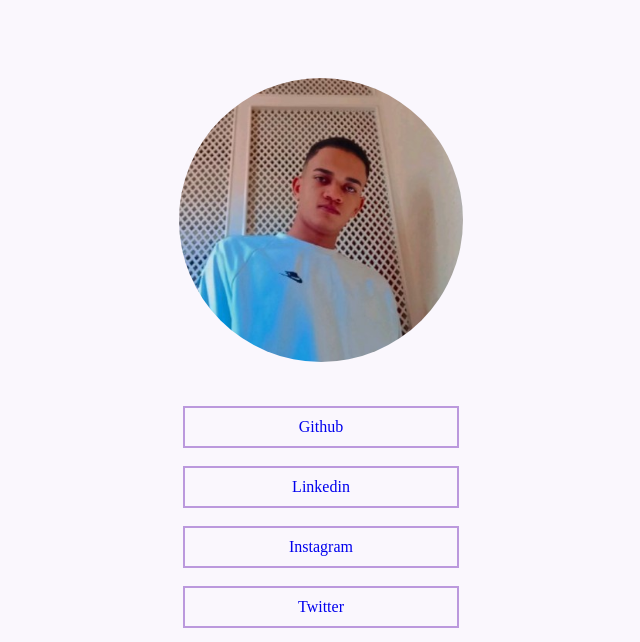
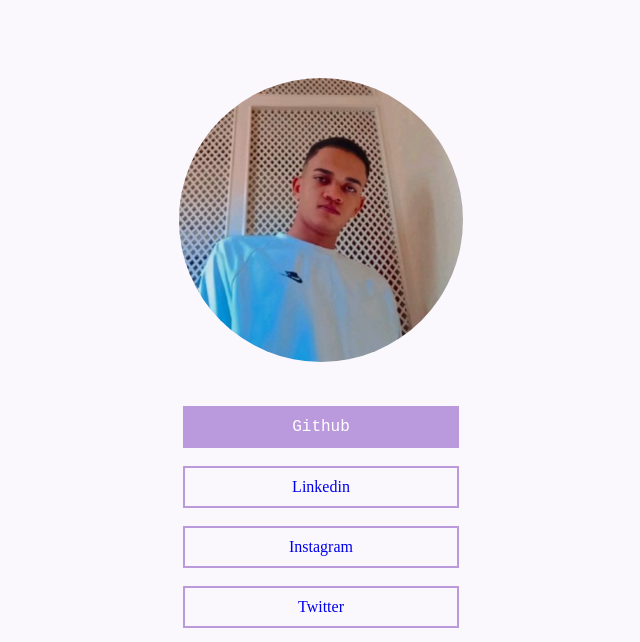
Before and after one commit to gilxaavier/SocialTree, a plain HTML site: page index.html in a window 1280 px wide. In both pictures the pointer is over the link "Github". Shown: the top 642 px of the page, without its empty margins (319-959 px from the left). Drawn offline with Linux system fonts and the light colour scheme.

Commit message:
Social Tree

```diff
--- a/style.css
+++ b/style.css
@@ -27,6 +27,18 @@ a{
     text-decoration: none;
 }
 
+a:hover{
+    color: white;
+}
+.link:hover{
+    background-color: #BB99DD;
+    transition: .5s;
+    font-size: 16px;
+    color: black;
+    font-family: 'Courier New', Courier, monospace;
+}
+
+
 .link{
     gap: 50px;
     border: #BB99DD 2px solid;
```
